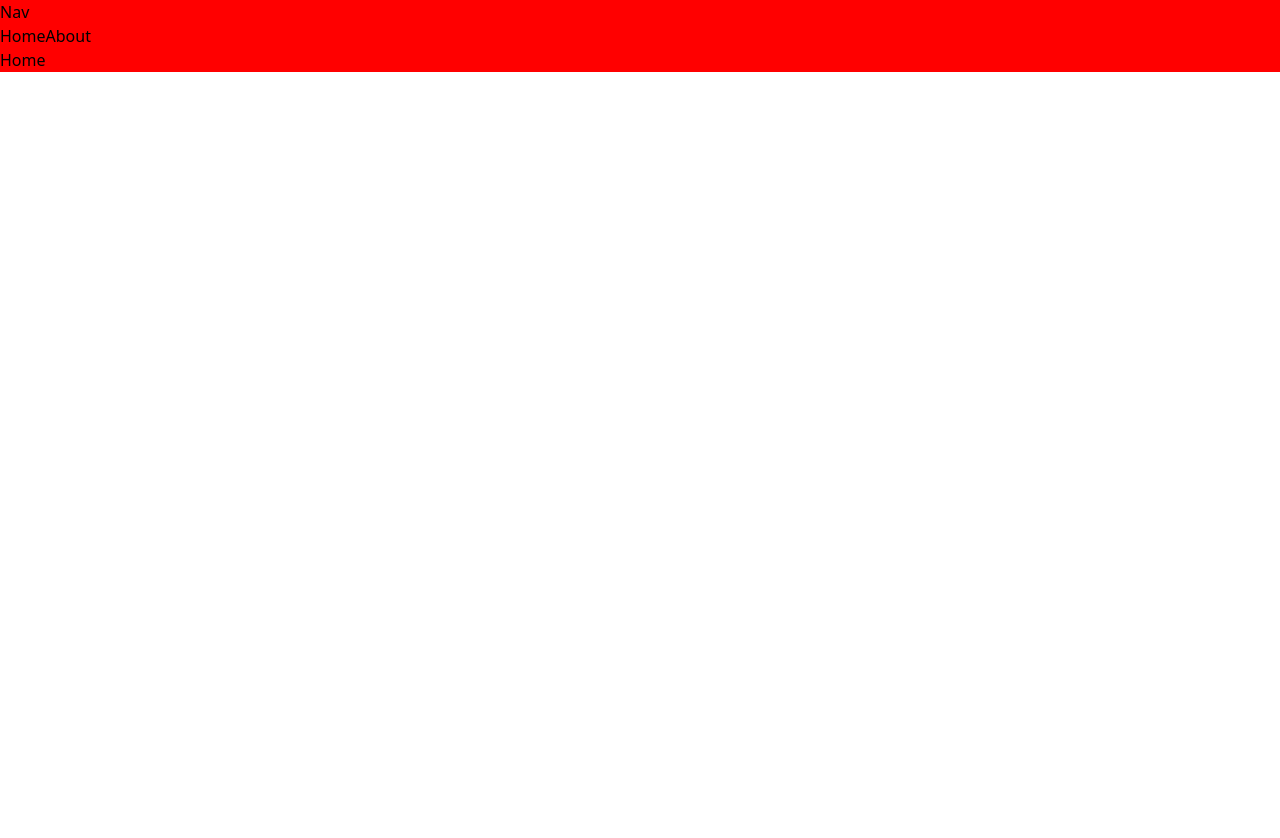
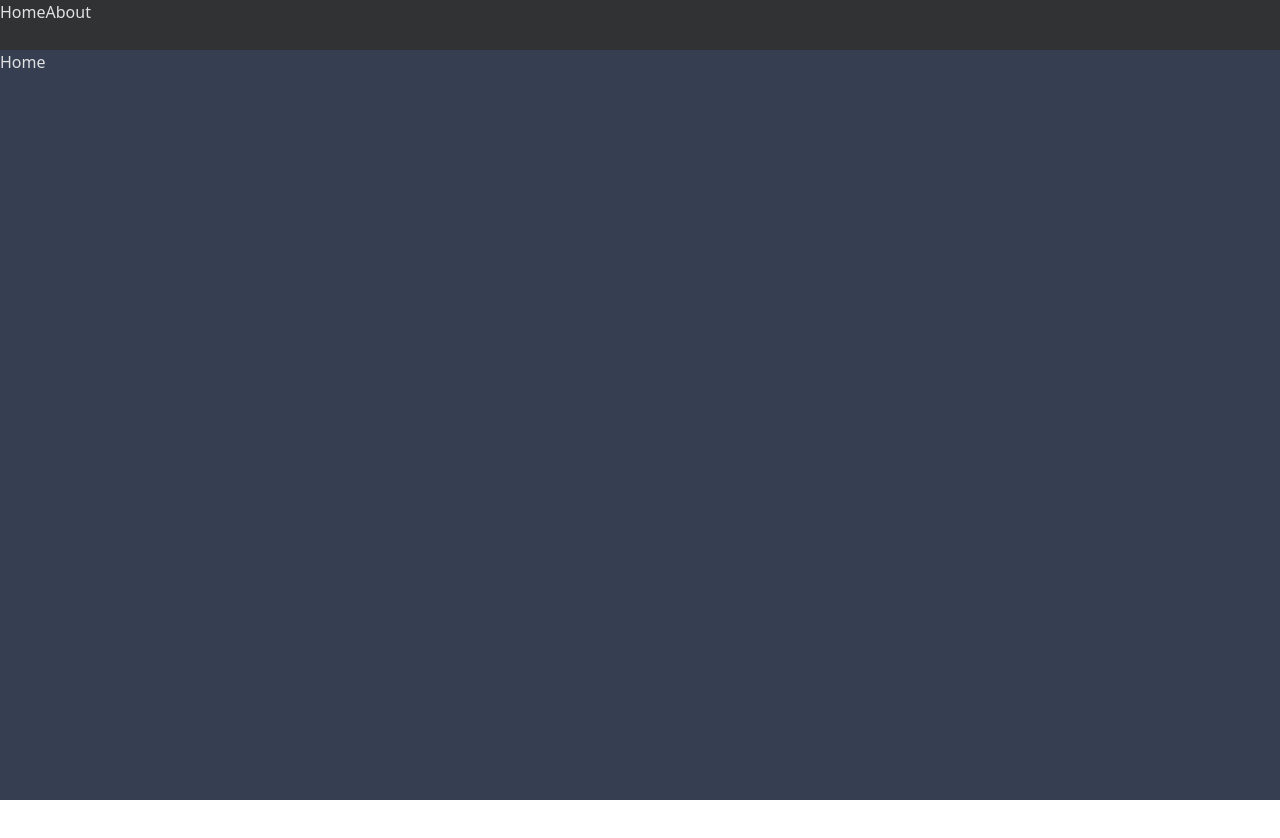
Before and after one commit to luke-hays/web-boilerplate, a React app in the folder react/: page / in a window 1280 px wide. Shown: the top 838 px of the page. Before the commit the page ends 800 px from the top, so only its background shows below. Built offline with nearby package versions, Linux system fonts and the light colour scheme.

Commit message:
Add some basic navbar and main content styling

```diff
--- /dev/null
+++ b/react/src/App.css
@@ -0,0 +1,17 @@
+#HeaderContainer {
+  background-color: #313234;
+  color: #e1e1e1;
+  height: 50px;
+  position: fixed;
+  width: 100%;
+  top: 0;
+  left: 0;
+}
+
+#MainContainer {
+  background-color: #363f52;
+  color:#e1e1e1;
+  margin-top: 50px;
+  height: calc(100vh - 50px);
+  width: 100%;
+}
--- a/react/src/App.tsx
+++ b/react/src/App.tsx
@@ -1,12 +1,14 @@
 import AppRoutes from 'AppRoutes';
 
-import Navbar from 'components/Navbar';
+import Header from './views/Header/Header';
+
+import './App.css';
 
 const App = (): JSX.Element => {
   return (
     <div>
-      <div id="NavbarContainer">
-        <Navbar />
+      <div id="HeaderContainer">
+        <Header />
       </div>
       <div id="MainContainer">
         <AppRoutes />
--- a/react/src/AppRoutes.tsx
+++ b/react/src/AppRoutes.tsx
@@ -1,7 +1,7 @@
 import { Routes, Route } from 'react-router-dom';
 
-import About from 'views/About';
-import Home from 'views/Home';
+import About from 'views/About/About';
+import Home from 'views/Home/Home';
 
 const AppRoutes = (): JSX.Element => {
   return (
--- a/react/src/components/Navbar.tsx
+++ b/react/src/components/Navbar.tsx
@@ -1,9 +1,10 @@
 import { Link } from 'react-router-dom';
+
+import './Navbar.css';
 
 const Navbar = (): JSX.Element => {
   return (
-    <div>
-      <h2>Nav</h2>
+    <div id="NavbarContainer">
       <nav>
         <Link to="/">Home</Link>
         <Link to="about">About</Link>
--- a/react/src/index.css
+++ b/react/src/index.css
@@ -2,10 +2,14 @@
 @tailwind components;
 @tailwind utilities;
 
-#NavbarContainer {
-  background-color: red;
+html {
+  margin: 0;
+  height: 100vh;
+  width: 100vw;
 }
 
-#MainContainer {
-  background-color: red;
+body {
+  margin: 0;
+  height: 100vh;
+  width: 100vw;
 }
--- /dev/null
+++ b/react/src/views/Header/Header.tsx
@@ -0,0 +1,11 @@
+import Navbar from 'components/Navbar';
+
+const Header = (): JSX.Element => {
+  return (
+    <div>
+      <Navbar />
+    </div>
+  );
+};
+
+export default Header;
```
Also changed, not shown: react/src/components/Navbar.css (added), react/src/views/About/About.tsx (renamed from react/src/views/About.tsx), react/src/views/Home/Home.tsx (renamed from react/src/views/Home.tsx).
